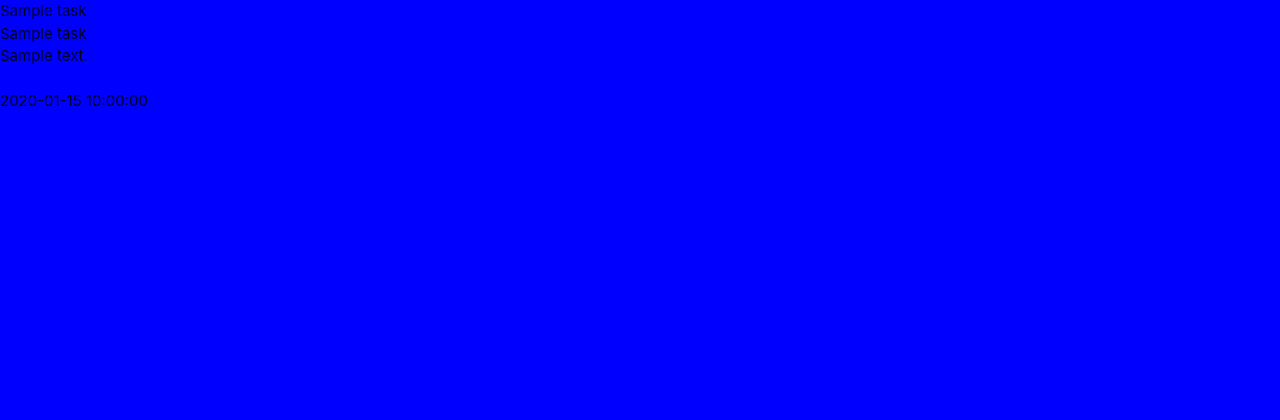
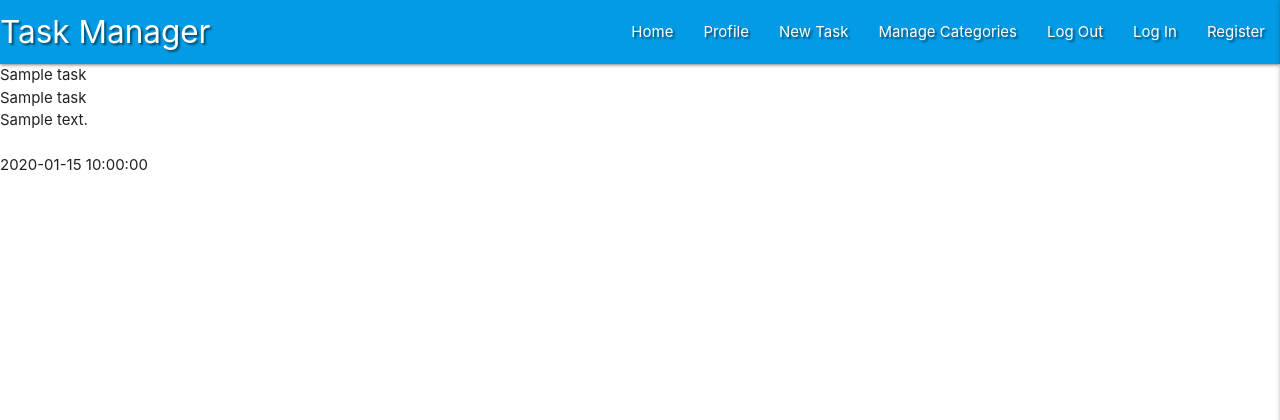
Before and after one commit to Eva-Kuk/flask-task-manager-project-eva, a Flask app: page / in a window 1280 px wide. Shown: the top 420 px of the page. Run offline with Flask 2, Linux system fonts and the light colour scheme; a database or web service that is not in the repository returns one stand-in record (values such as "Sample title"); some libraries are stand-ins or nearby versions.

Commit message:
Add Materialize Navbar and Sidenav

```diff
--- a/static/css/style.css
+++ b/static/css/style.css
@@ -1,3 +1,3 @@
-body {
-    background-color: blue;
+.text-shadow {
+    text-shadow: 2px 2px 2px rgba(0,0,0, 0.5);
 }
--- /dev/null
+++ b/static/js/script.js
@@ -0,0 +1,7 @@
+/*
+    jQuery for MaterializeCSS initialization
+*/
+
+$(document).ready(function () {
+    $(".sidenav").sidenav({edge: "right"});
+});
--- a/templates/base.html
+++ b/templates/base.html
@@ -1,30 +1,57 @@
 <!DOCTYPE html>
 <html lang="en">
-
 <head>
     <meta charset="UTF-8">
     <meta name="viewport" content="width=device-width, initial-scale=1.0">
-    <link rel="stylesheet" href="https://cdnjs.cloudflare.com/ajax/libs/font-awesome/5.15.3/css/all.min.css" integrity="sha512-iBBXm8fW90+nuLcSKlbmrPcLa0OT92xO1BIsZ+ywDWZCvqsWgccV3gFoRBv0z+8dLJgyAHIhR35VZc2oM/gI1w==" crossorigin="anonymous" referrerpolicy="no-referrer" type="text/css">
+    <link rel="stylesheet" href="https://cdnjs.cloudflare.com/ajax/libs/font-awesome/5.13.1/css/all.min.css"
+        integrity="sha512-xA6Hp6oezhjd6LiLZynuukm80f8BoZ3OpcEYaqKoCV3HKQDrYjDE1Gu8ocxgxoXmwmSzM4iqPvCsOkQNiu41GA==" crossorigin="anonymous" type="text/css">
     <link rel="stylesheet" href="https://cdnjs.cloudflare.com/ajax/libs/materialize/1.0.0/css/materialize.min.css" type="text/css">
     <link rel="stylesheet" href="{{ url_for('static', filename='css/style.css') }}" type="text/css">
     {% block styles %}
     {% endblock %}
-
     <title>Task Manager</title>
 </head>
-
 <body>
 
+	<header>
+        <!-- top navbar -->
+		<nav class="nav-extended text-shadow light-blue darken-1">
+			<div class="nav-wrapper">
+				<a href="{{ url_for('get_tasks') }}" class="brand-logo">Task Manager</a>
+				<a href="#" data-target="mobile-demo" class="sidenav-trigger right"><i class="fas fa-bars"></i></a>
+				<ul class="right hide-on-med-and-down">
+					<li><a href="{{ url_for('get_tasks') }}">Home</a></li>
+					<li><a href="#">Profile</a></li>
+					<li><a href="#">New Task</a></li>
+					<li><a href="#">Manage Categories</a></li>
+					<li><a href="#">Log Out</a></li>
+					<li><a href="#">Log In</a></li>
+					<li><a href="#">Register</a></li>
+				</ul>
+			</div>
+		</nav>
+
+        <!-- mobile sidenav -->
+		<ul class="sidenav" id="mobile-demo">
+            <li><h4 class="center-align light-blue-text text-darken-4">Task Manager</h4></li>
+            <li><a href="{{ url_for('get_tasks') }}">Home</a></li>
+            <li><a href="#">Profile</a></li>
+            <li><a href="#">New Task</a></li>
+            <li><a href="#">Manage Categories</a></li>
+            <li><a href="#">Log Out</a></li>
+            <li><a href="#">Log In</a></li>
+            <li><a href="#">Register</a></li>
+		</ul>
+	</header>
 
     {% block content %}
     {% endblock %}
 
-    <script src="https://code.jquery.com/jquery-3.6.0.min.js"
-        integrity="sha256-/xUj+3OJU5yExlq6GSYGSHk7tPXikynS7ogEvDej/m4=" crossorigin="anonymous"></script>
+    <script src="https://code.jquery.com/jquery-3.5.1.min.js"
+        integrity="sha256-9/aliU8dGd2tb6OSsuzixeV4y/faTqgFtohetphbbj0=" crossorigin="anonymous"></script>
     <script src="https://cdnjs.cloudflare.com/ajax/libs/materialize/1.0.0/js/materialize.min.js"></script>
     <script src="{{ url_for('static', filename='js/script.js') }}"></script>
     {% block scripts %}
     {% endblock %}
 </body>
-
 </html>
--- a/templates/tasks.html
+++ b/templates/tasks.html
@@ -1,6 +1,5 @@
 {% extends "base.html" %}
 {% block content %}
-
 
     {% for task in tasks %}
         {{ task.task_name }}<br>
```
Also changed, not shown: static/script.js (deleted).
